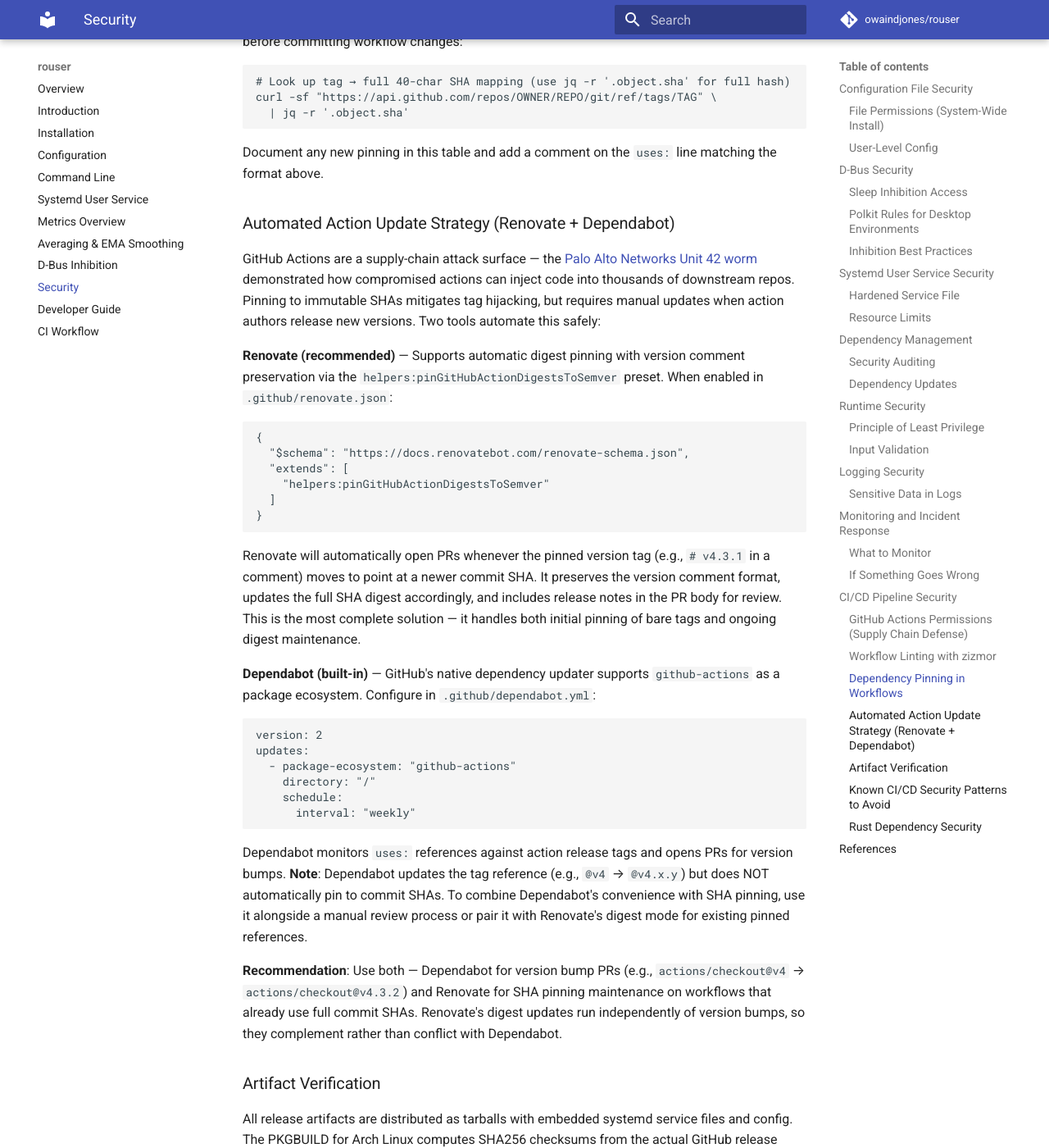
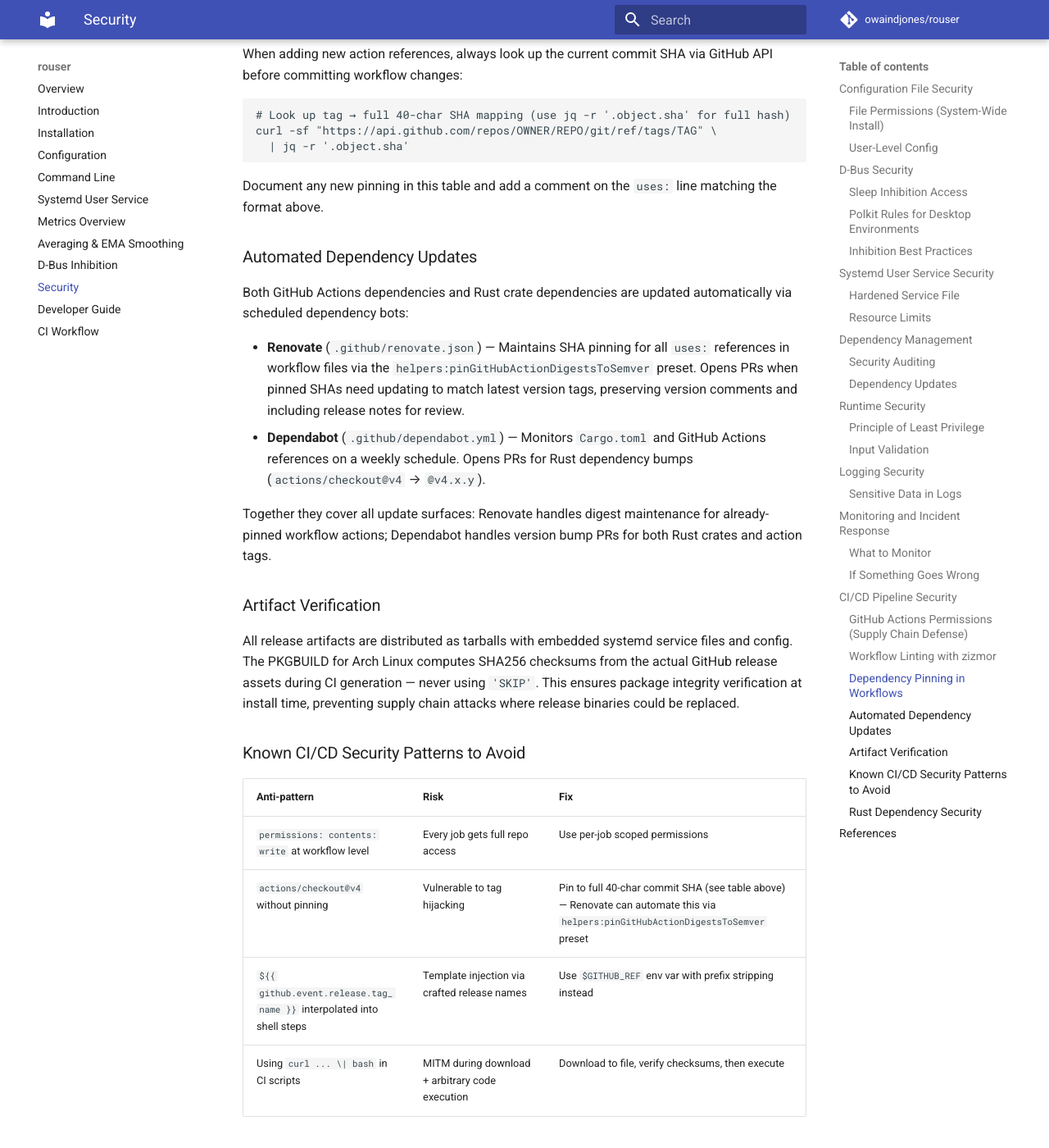
Before and after one commit to owaindjones/rouser, an MkDocs documentation site: the page built from docs/security.md, in a window 1280 px wide and 1400 px high, scrolled down 6321 px. Shown: the whole window at 82% size. Built offline with MkDocs 1.6.1 and Material for MkDocs 9.7.7, drawn with Linux system fonts in a browser that asks for light colours; comment, search, counter and statistics services are not loaded; some of the changed text lies outside the part shown.

Commit message:
feat(ci): fix Node.js 20 deprecation, add Renovate + Dependabot
- Add FORCE_JAVASCRIPT_ACTIONS_TO_NODE24 env var to both CI workflows
  to address GitHub Actions Node.js 20 deprecation (removed Sep 2026)
- Update taiki-e/install-action git-cliff step from loose SHA ref to @v2
  with explicit tool: git-cliff input for Renovate digest tracking
- Add .github/renovate.json with helpers:pinGitHubActionDigestsToSemver
  preset for automatic SHA pinning of workflow actions
- Add .github/dependabot.yml for weekly cargo + github-actions updates
- Replace security.md 'proposing' section with actual implementation docs

````diff
--- a/docs/security.md
+++ b/docs/security.md
@@ -219,7 +219,7 @@
 | dtolnay/rust-toolchain | `@29eef336d9b2848a0b548edc03f92a220660cdb8` | stable (branch HEAD) | Immutable branch reference; CI installs cross-compilation targets at this SHA. Branch can move — verify against `stable` tag before updating. |
 | Swatinem/rust-cache | `@cf9339e04bb8069e37c71ff4a0e6a970f35d6f7d` | v2.7.0 | Cache keys use static strings or matrix values only — no user input in key derivation |
 | taiki-e/install-action (v2) | `@7769b73c2ec98c38dfcf2e18c83cfd4880c038c1` | v2 | Used for zizmor, cargo-audit, and cross toolchain installation |
-| taiki-e/install-action (git-cliff) | `@da05eb556833b50ca7fb270969753095bcb9d5ad` | latest | Tool-name reference for git-cliff; uses `version: "latest"` so always fetches newest release |
+| taiki-e/install-action (git-cliff) | `@v2` | v2 | Renovate manages SHA digest updates via `helpers:pinGitHubActionDigestsToSemver`; tool specified explicitly as `tool: git-cliff` |
 | actions/upload-artifact | `@ea165f8d65b6e75b540449e92b4886f43607fa02` | v4.6.2 | Release artifact uploads with scoped write permissions per job |
 | actions/download-artifact | `@d3f86a106a0bac45b974a628896c90dbdf5c8093` | v4.3.0 | Downloads CI artifacts for packaging jobs; patterns are deterministic |
 
@@ -233,37 +233,14 @@
 
 Document any new pinning in this table and add a comment on the `uses:` line matching the format above.
 
-### Automated Action Update Strategy (Renovate + Dependabot)
+### Automated Dependency Updates
 
-GitHub Actions are a supply-chain attack surface — the [Palo Alto Networks Unit 42 worm](https://unit42.paloaltonetworks.com/github-repo-takeover-malicious-github-actions/) demonstrated how compromised actions can inject code into thousands of downstream repos. Pinning to immutable SHAs mitigates tag hijacking, but requires manual updates when action authors release new versions. Two tools automate this safely:
+Both GitHub Actions dependencies and Rust crate dependencies are updated automatically via scheduled dependency bots:
 
-**Renovate (recommended)** — Supports automatic digest pinning with version comment preservation via the `helpers:pinGitHubActionDigestsToSemver` preset. When enabled in `.github/renovate.json`:
+- **Renovate** (`.github/renovate.json`) — Maintains SHA pinning for all `uses:` references in workflow files via the `helpers:pinGitHubActionDigestsToSemver` preset. Opens PRs when pinned SHAs need updating to match latest version tags, preserving version comments and including release notes for review.
+- **Dependabot** (`.github/dependabot.yml`) — Monitors `Cargo.toml` and GitHub Actions references on a weekly schedule. Opens PRs for Rust dependency bumps (`actions/checkout@v4` → `@v4.x.y`).
 
-```json
-{
-  "$schema": "https://docs.renovatebot.com/renovate-schema.json",
-  "extends": [
-    "helpers:pinGitHubActionDigestsToSemver"
-  ]
-}
-```
-
-Renovate will automatically open PRs whenever the pinned version tag (e.g., `# v4.3.1` in a comment) moves to point at a newer commit SHA. It preserves the version comment format, updates the full SHA digest accordingly, and includes release notes in the PR body for review. This is the most complete solution — it handles both initial pinning of bare tags and ongoing digest maintenance.
-
-**Dependabot (built-in)** — GitHub's native dependency updater supports `github-actions` as a package ecosystem. Configure in `.github/dependabot.yml`:
-
-```yaml
-version: 2
-updates:
-  - package-ecosystem: "github-actions"
-    directory: "/"
-    schedule:
-      interval: "weekly"
-```
-
-Dependabot monitors `uses:` references against action release tags and opens PRs for version bumps. **Note**: Dependabot updates the tag reference (e.g., `@v4` → `@v4.x.y`) but does NOT automatically pin to commit SHAs. To combine Dependabot's convenience with SHA pinning, use it alongside a manual review process or pair it with Renovate's digest mode for existing pinned references.
-
-**Recommendation**: Use both — Dependabot for version bump PRs (e.g., `actions/checkout@v4` → `actions/checkout@v4.3.2`) and Renovate for SHA pinning maintenance on workflows that already use full commit SHAs. Renovate's digest updates run independently of version bumps, so they complement rather than conflict with Dependabot.
+Together they cover all update surfaces: Renovate handles digest maintenance for already-pinned workflow actions; Dependabot handles version bump PRs for both Rust crates and action tags.
 
 ### Artifact Verification
 
````
Also changed, not shown: 4 other files.
